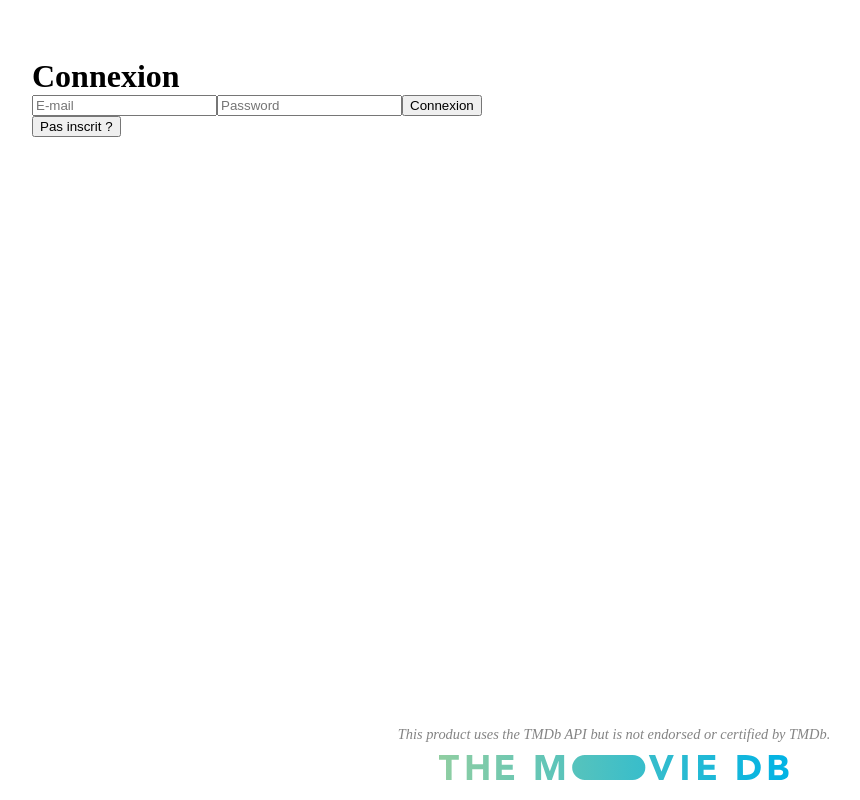
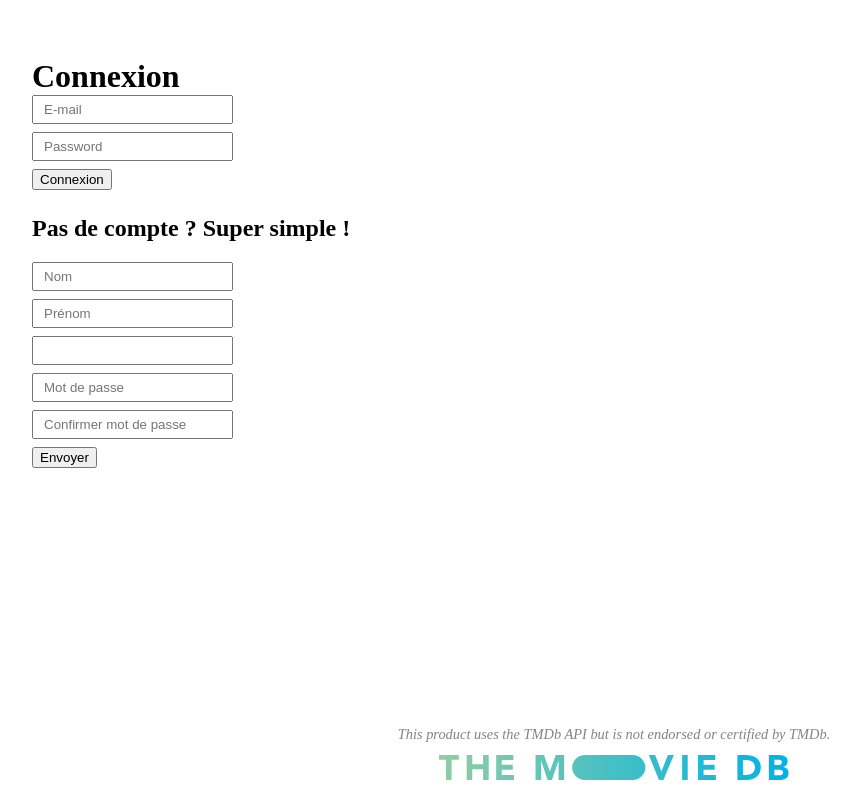
Before and after one commit to SeguinLoic/My-Watched-List, a React (Create React App) app: page /logout in a window 1280 px wide. Shown: the whole page, without its empty margins (26-886 px from the left). Built offline with nearby package versions, Linux system fonts and the light colour scheme; no server answers.

Commit message:
Creation SignIn Component

```diff
--- /dev/null
+++ b/src/components/Authentication/Login.css
@@ -0,0 +1,10 @@
+.Login form {
+    display: flex;
+    flex-direction: column;
+    align-items: flex-start;
+    margin-bottom: 25px;
+}
+.Login form input {
+    margin-bottom: 8px;
+    padding: 5px 10px;
+}
--- a/src/components/Authentication/Login.js
+++ b/src/components/Authentication/Login.js
@@ -1,5 +1,9 @@
 import React, { useState } from "react";
 import firebase from "firebase/app";
+import { BrowserRouter as Router, Link } from "react-router-dom";
+
+import Signin from "./Signin";
+import "./Login.css";
 
 export default function Connexion() {
 
@@ -23,15 +27,17 @@ export default function Connexion() {
     }
 
     return (
-        <div>
+        <div className="Login">
             <h1>Connexion</h1>
             <form onSubmit={(e) => userConnexion(userInfo.userID, userInfo.userPassword, e)}>
                 <input id="userID"  type="text" placeholder="E-mail" value={userInfo.userID} onChange={handleChange} />
                 <input id="userPassword"  type="password" placeholder="Password" value={userInfo.userPassword} onChange={handleChange} />
                 <button>Connexion</button>
             </form>
-            <button>Pas inscrit ?</button>
             <div className="message">{error}</div>
+            <Router>
+              <Link to="/Signin" component={Signin}>Pas inscrit ?</Link>
+            </Router>
         </div>
     )
 }
--- /dev/null
+++ b/src/components/Authentication/Signin.js
@@ -0,0 +1,18 @@
+import React from "react";
+import firebase from "firebase/app";
+
+export default function Signin() {
+    return (
+        <div>
+            <h2>Pas de compte ? Super simple !</h2>
+            <form>
+                <input type="text" placeholder="Nom" />
+                <input type="text" placeholder="Prénom" />
+                <input type="text" placeholer="E-mail" />
+                <input type="password" placeholder="Mot de passe" />
+                <input type="password" placeholder="Confirmer mot de passe" />
+                <button type="submit">Envoyer</button>
+            </form>
+        </div>
+    )
+}
```
Also changed, not shown: 1 other file (tests, documents, lock files or other folders).
